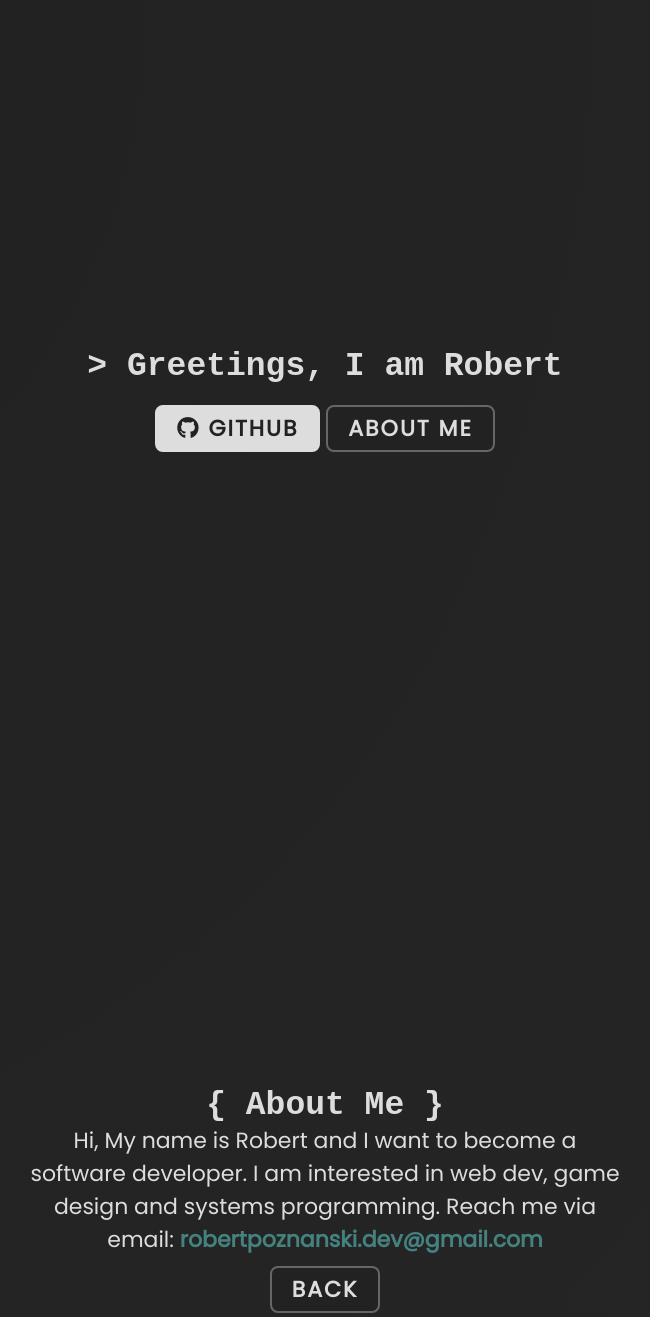
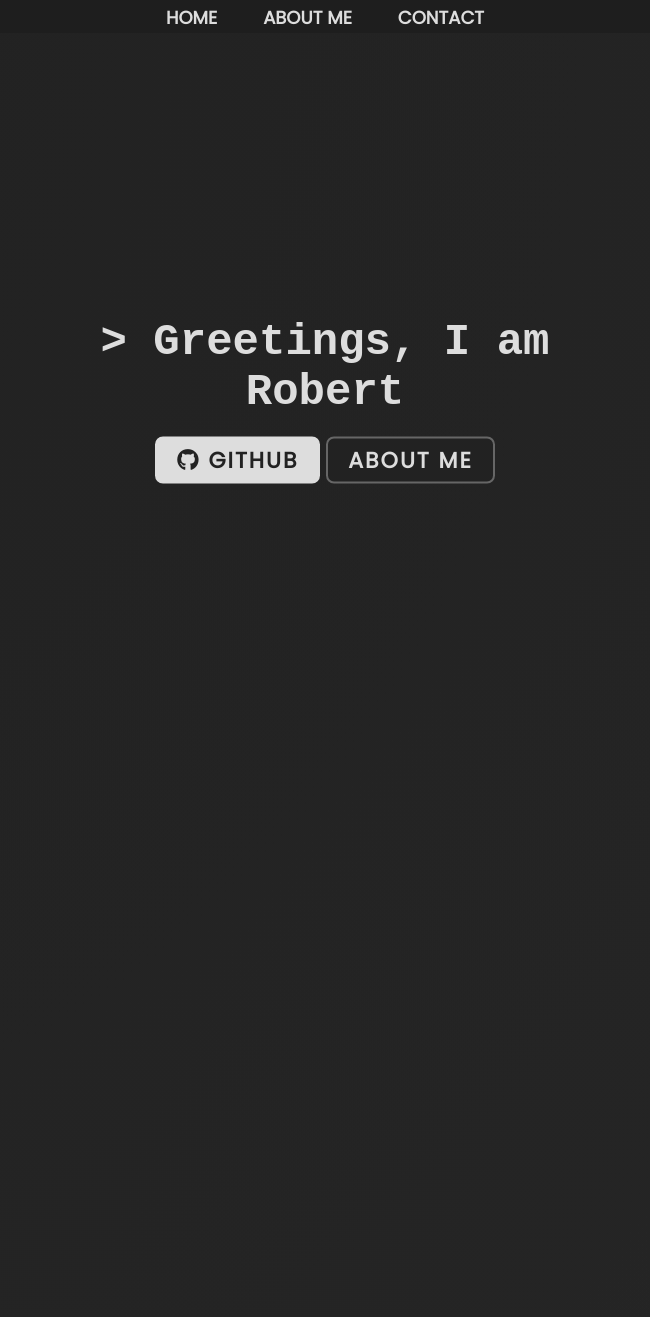
Before and after one commit to din0x/website, a plain HTML site: page src/index.html in a window 1280 px wide. Shown: the whole page, without its empty margins (315-965 px from the left). Drawn offline with Linux system fonts and the light colour scheme.

Commit message:
Add nav-bar

```diff
--- a/src/index.html
+++ b/src/index.html
@@ -10,29 +10,21 @@
 		<script src="https://kit.fontawesome.com/b1b1617651.js" crossorigin="anonymous"></script>
 		<script src="script.js"></script>
 		<link rel="shortcut icon" href="assets/logo.png" />
-		<title>Hello, World</title>
+		<title>Robert Poznański</title>
 	</head>
 	<body>
-		<section id="home">
-			<div class="center">
-				<h1 id="greetings" class="mono">></h1>
-				<div class="button-container">
-					<a class="button primary" href="https://github.com/din0x"> <i class="fa-brands fa-github"></i> Github</a>
-					<a class="button" href="#about">About Me</a>
-				</div>
+		<nav>
+			<a class="active" href="#">Home</a>
+			<a href="/about-me.html">About Me</a>
+			<a href="contact.html">Contact</a>
+		</nav>
+		<div class="center">
+			<h1 id="greetings" class="mono">></h1>
+			<div class="button-container">
+				<a class="button primary" href="https://github.com/din0x"> <i class="fa-brands fa-github"></i> Github</a>
+				<a class="button" href="/about-me.html">About Me</a>
 			</div>
-		</section>
-		<section id="about">
-			<div class="center">
-				<h1 class="mono">{ About Me }</h1>
-				<p>Hi, My name is Robert and I want to become a software developer. I am interested in web dev, game design and systems programming.
-				Reach me via email: <a href="mailto:robertpoznanski.dev@gmail.com">robertpoznanski.dev@gmail.com</a>
-				</p>
-				<div class="button-container">
-					<a class="button" href="#home">Back</a>
-				</div>
-			</div>
-		</section>
+		</div>
 		<!-- "I don't really care if there are better ways of doing this background thing" - Me, 2023 -->
 		<div id="background"></div>
 	</body>
```
